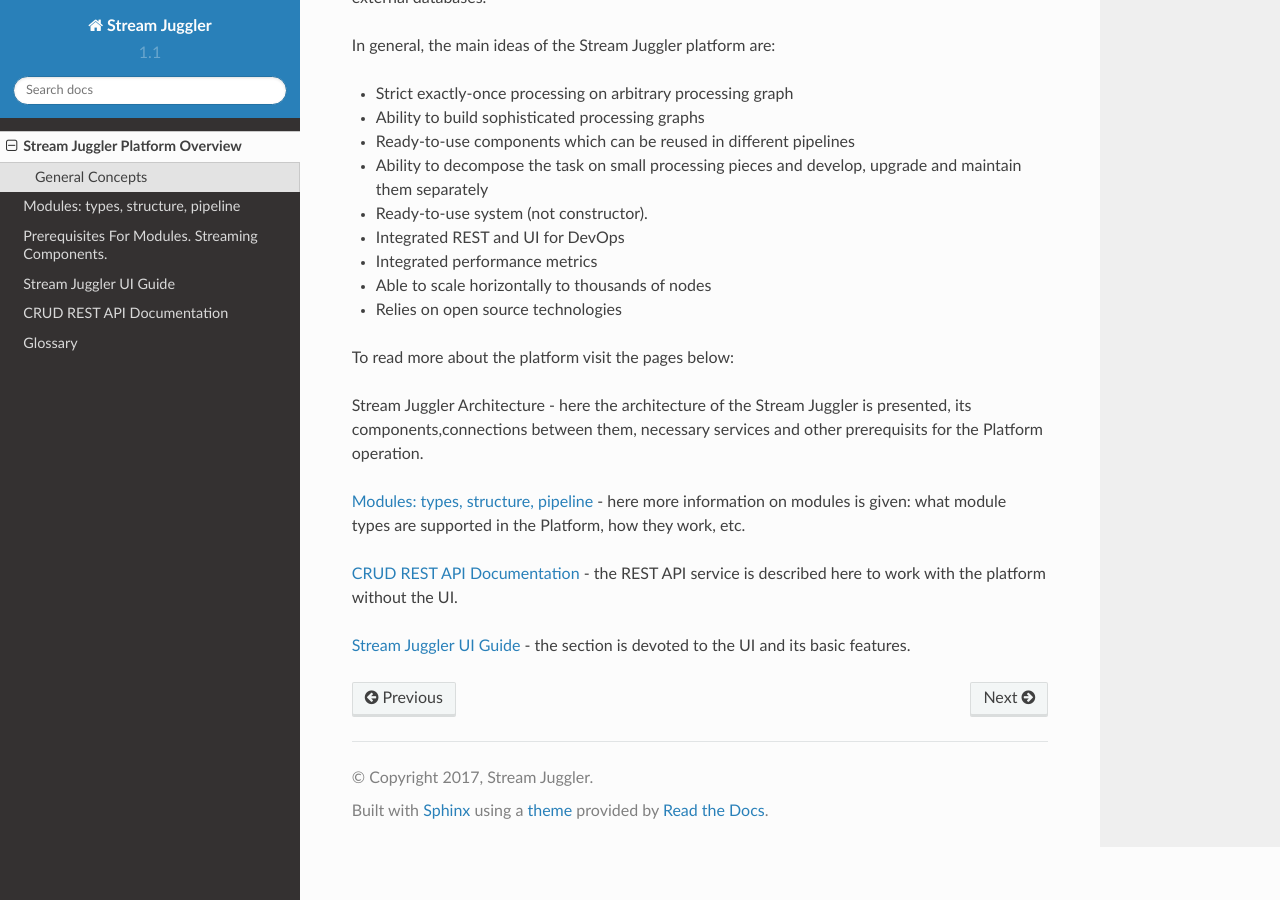
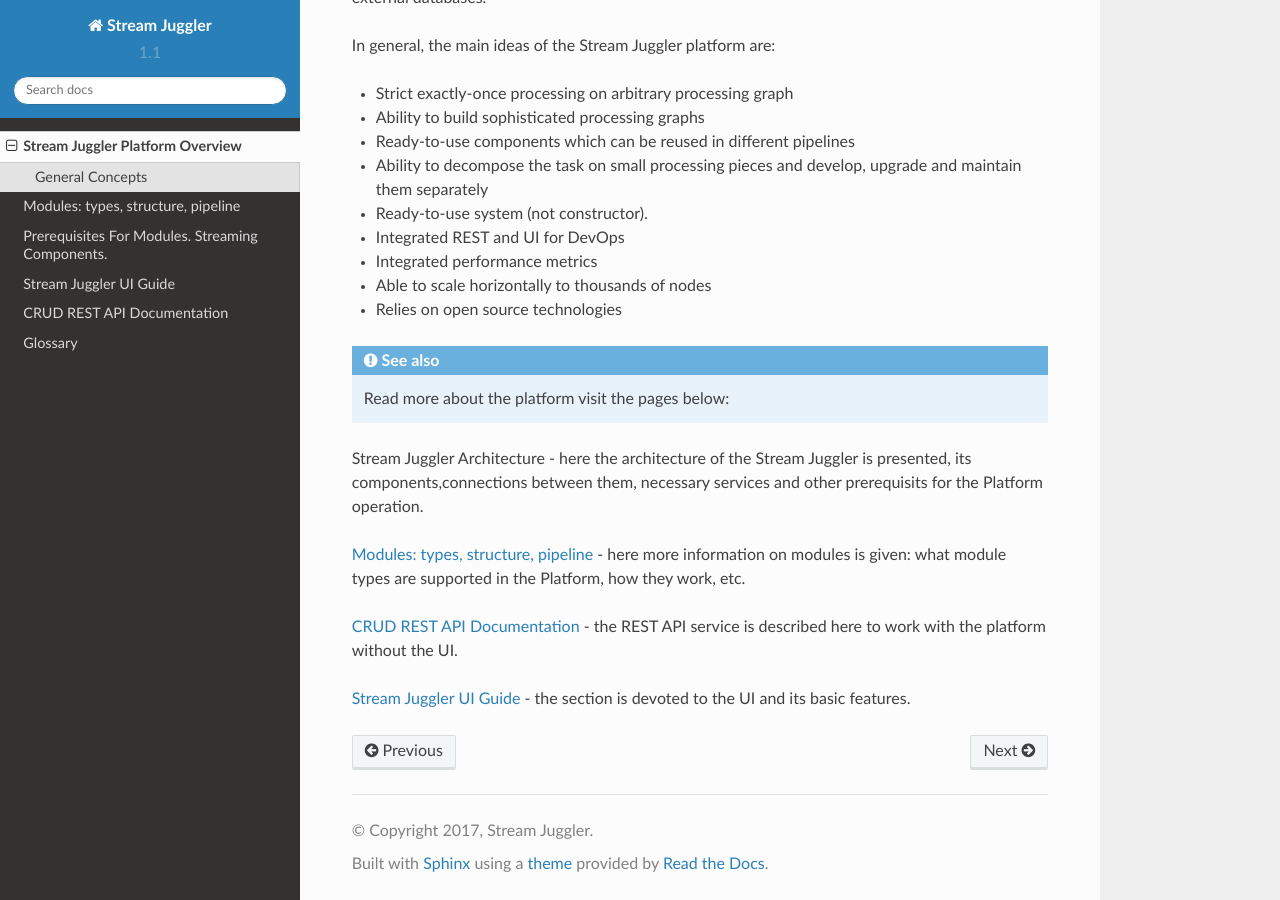
Before and after one commit to MaslovaEV/testsj, a Sphinx documentation site: the page built from TestSJDocs/source/SJ_Overview.rst, in a window 1280 px wide and 900 px high, scrolled down 1694 px. Built offline with Sphinx 7.4.7 and the Read the Docs theme 2.0.0, drawn with Linux system fonts in a browser that asks for light colours; formulas are drawn with MathJax 3; pages that are not in the unit, such as notebooks, are missing from menus.

```diff
--- a/TestSJDocs/source/SJ_Overview.rst
+++ b/TestSJDocs/source/SJ_Overview.rst
@@ -53,8 +53,7 @@ In general, the main ideas of the Stream Juggler platform are:
 - Able to scale horizontally to thousands of nodes
 - Relies on open source technologies
 
-To read more about the platform visit the pages below:
-
+.. seealso:: Read more about the platform visit the pages below:
 :ref:`Stream Juggler Architecture` - here the architecture of the Stream Juggler is presented, its components,connections between them, necessary services and other prerequisits for the Platform operation.
 
 :ref:`Modules` - here more information on modules is given: what module types are supported in the Platform, how they work, etc.
```
